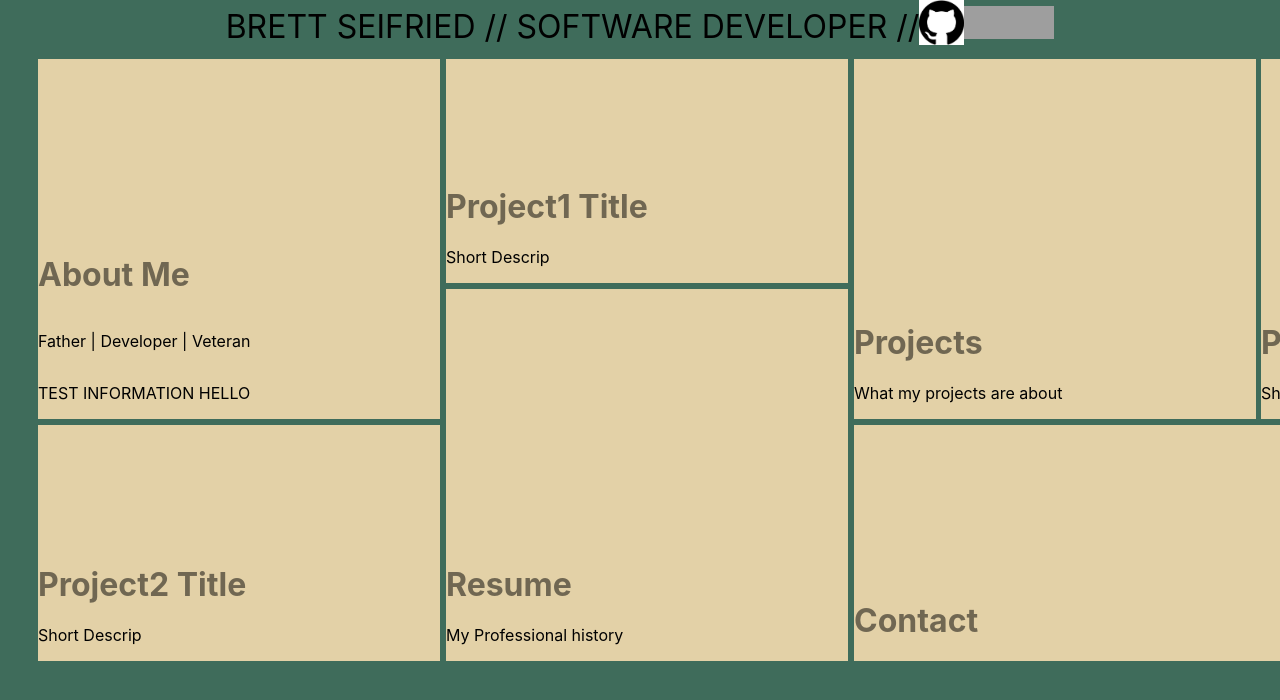
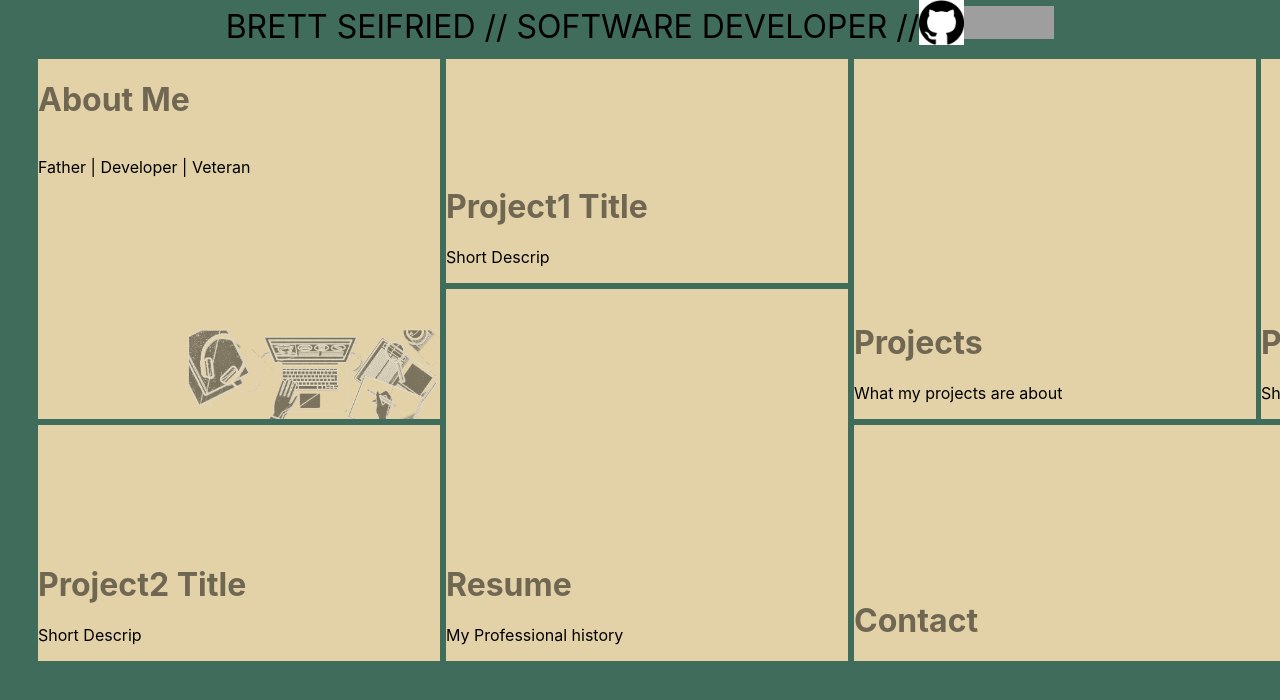
Before and after one commit to BrettSeifried/Portfolio, a React (Create React App) app: page / in a window 1280 px wide. Shown: the top 700 px of the page. Built offline with nearby package versions, Linux system fonts and the light colour scheme; grey boxes are pictures that could not be loaded.

Commit message:
finished aboutme window

```diff
--- /dev/null
+++ b/src/Components/AboutMeDetails.jsx
@@ -0,0 +1,27 @@
+import React from 'react';
+import computer from '../assets/computer.png';
+import './aboutme.css';
+
+export default function AboutMeDetails() {
+  return (
+    <div className="aboutmeDetail">
+      <h1>Welcome to my Portfolio site!</h1>
+      <h3>
+        Thank you for taking the time to find this website! I have been planning on becoming a
+        Software Developer in 2013, and realizing my Bachelor’s Degree in International Supply Chain
+        Management was enjoyable, it wasn’t fullfilling. I chose to serve my Country in 2013 after
+        debating attending a coding bootcamp instead. Now that I have a family and feel proud of my
+        Military Service, I have dove into the deep end of Software Development.
+      </h3>
+      <h3>
+        Starting my Software Development education at Alchemy Code Lab based in Portland, OR. I have
+        built front-end and back-ends for websites. I spend most of my free time in understanding
+        how web3 works, and how to develop in a web3 envrioment.
+      </h3>
+      <h3>
+        Feel free to explore my website and don’t hesitate if you want to get into contact with me!
+      </h3>
+      {/* <img className="computer" src={computer}></img> */}
+    </div>
+  );
+}
--- a/src/Components/Body.css
+++ b/src/Components/Body.css
@@ -19,7 +19,7 @@ body h1 {
   display: flex;
   flex-direction: column;
   align-items: flex-start;
-  justify-content: flex-end;
+  justify-content: flex-start;
   position: absolute;
   will-change: transform, width, height, opacity;
   opacity: 1;
@@ -34,13 +34,16 @@ body h1 {
 .aboutme:hover h1 {
   opacity: 1;
 }
+.aboutme:hover img {
+  opacity: 1;
+}
 
 .aboutmeBig {
   z-index: 10;
   display: flex;
   flex-direction: column;
   align-items: flex-start;
-  justify-content: flex-end;
+  justify-content: flex-start;
   position: absolute;
   width: 1634px;
   height: 614px;
@@ -52,8 +55,10 @@ body h1 {
   opacity: 1;
 }
 
+/* AboutMe Details */
 .aboutmeShow {
   display: flex;
+  position: relative;
   transition: 1.5s;
   animation-name: fadeIn;
   animation-duration: 2s;
@@ -127,10 +132,6 @@ body h1 {
   opacity: 1;
 }
 
-.hidden {
-  display: none;
-}
-
 .project2 {
   display: flex;
   align-items: flex-end;
@@ -169,6 +170,11 @@ button {
   display: none;
 }
 
+.hidden {
+  display: none;
+  transition: 1.5s;
+}
+
 @keyframes fadeIn {
   0% {
     opacity: 0;
@@ -178,3 +184,12 @@ button {
     opacity: 1;
   }
 }
+@keyframes fadeOut {
+  0% {
+    opacity: 1;
+  }
+
+  100% {
+    opacity: 0;
+  }
+}
--- /dev/null
+++ b/src/Components/aboutme.css
@@ -0,0 +1,30 @@
+.aboutmeDetail {
+  padding-left: 4rem;
+  padding-right: 4rem;
+}
+
+.computer {
+  display: flex;
+  position: absolute;
+  top: 112%;
+  right: 0%;
+  height: 50%;
+  padding: 0px;
+  opacity: 0.6;
+}
+
+.computerSmall {
+  display: flex;
+  position: absolute;
+  top: 75%;
+  right: 0%;
+  height: 25%;
+  padding: 0px;
+  opacity: 0.6;
+  z-index: -1;
+  opacity: 0.5;
+}
+
+.computerSmall:hover {
+  opacity: 1;
+}
--- a/src/Views/AboutMe.js
+++ b/src/Views/AboutMe.js
@@ -1,5 +1,7 @@
 import React from 'react';
 import { useState } from 'react';
+import computer from '../assets/computer.png';
+import AboutMeDetails from '../Components/AboutMeDetails';
 
 export default function AboutMe() {
   const [aboutme, setStyle] = useState('aboutme');
@@ -13,7 +15,10 @@ export default function AboutMe() {
     <div onClick={ToggleClass} className={aboutme ? 'aboutme' : 'aboutmeBig'}>
       <h1>About Me</h1>
       <p>Father | Developer | Veteran</p>
-      <p className={hidden ? 'aboutmeShow' : 'hidden'}> TEST INFORMATION HELLO </p>
+      <img className="computerSmall" src={computer}></img>
+      <div className={hidden ? 'hidden' : 'aboutmeShow'}>
+        <AboutMeDetails />
+      </div>
     </div>
   );
 }
```
Also changed, not shown: src/assets/computer.png (added).
